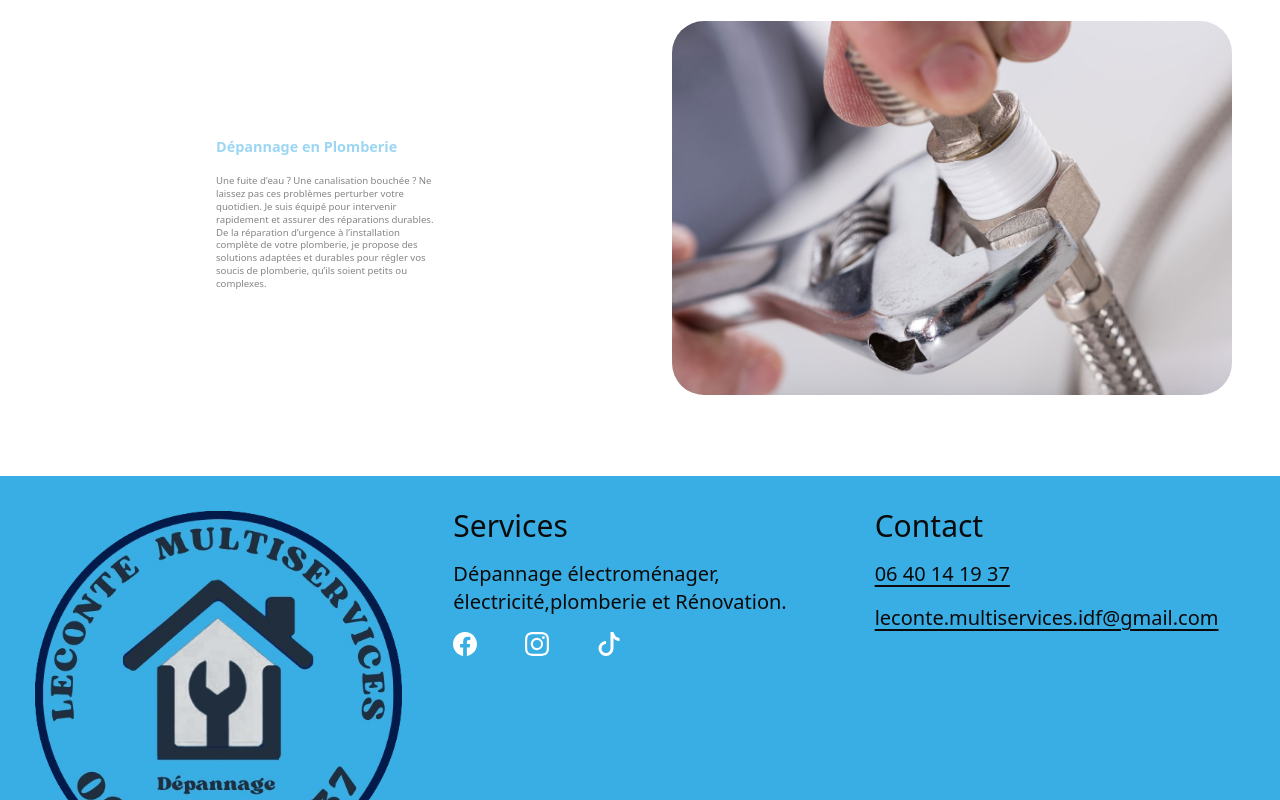
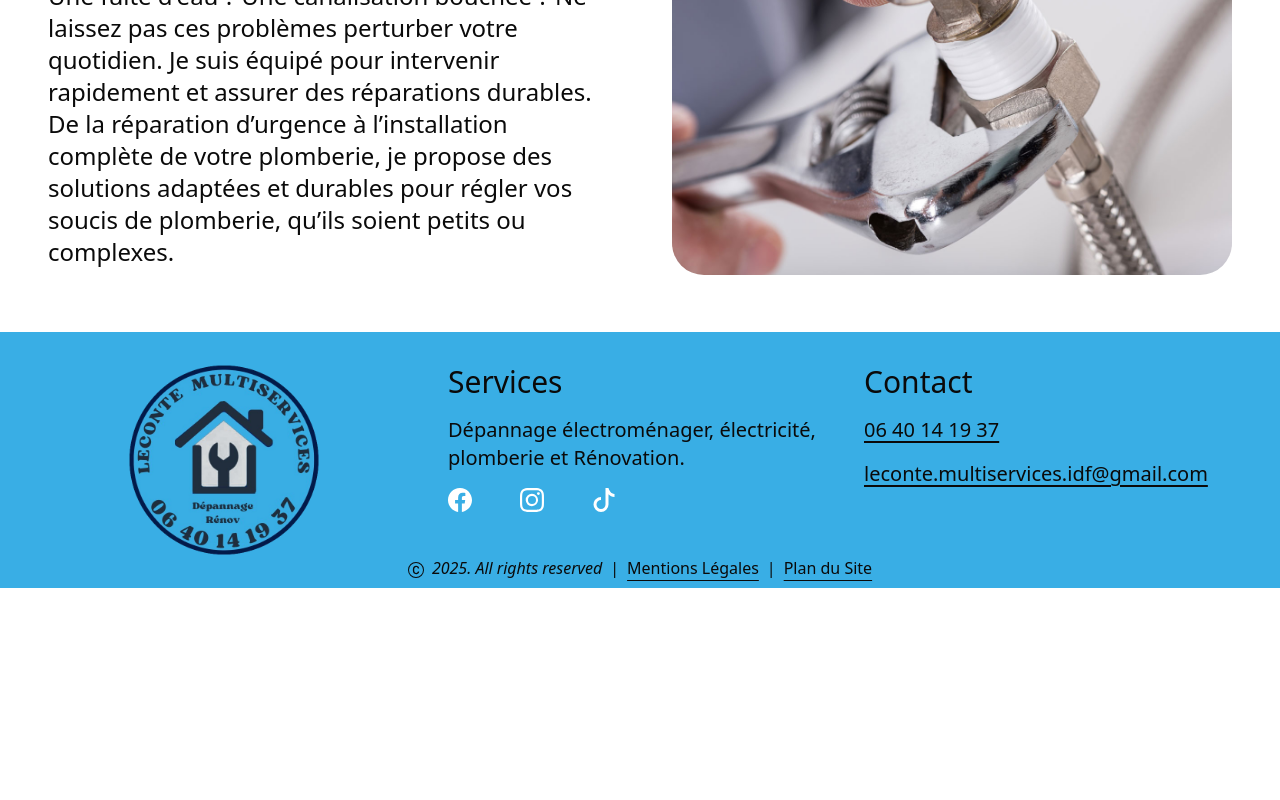
Before and after one commit to lucasYvernaux/nextjs-leconte-multiservices, a Next.js app: page /depannage in a window 1280 px wide. Shown: the part 2040-2840 px from the top of the page. After the commit the page ends 2628 px from the top, so only its background shows below. Built offline with nearby package versions, Linux system fonts and the light colour scheme.

Commit message:
refacto/discord : update advice discord

```diff
--- a/src/app/about/page.tsx
+++ b/src/app/about/page.tsx
@@ -1,4 +1,5 @@
 import { Map } from "@/components/Map";
+import { Section } from "@/components/section";
 import { Metadata } from "next";
 import Image from "next/image";
 import Link from "next/link";
@@ -48,30 +49,25 @@ export default function page() {
           </div>
         </div>
       </section>
-      <section className="section-about-renov flex flex-col p-12">
-        <div className="content flex gap-[4rem] flex-col md:flex-row">
-          <div className="content-image flex-1">
-            <Image
-              className="rounded-xl w-full"
-              src="/images/travaux.jpg"
-              alt="photo d'une personne réparant un aspirateur"
-              width={300}
-              height={200}
-            />
-          </div>
-          <div className="content-text text-start text-2xl flex flex-col gap-12 flex-1">
-            <h2 className="text-4xl font-bold text-leconte-primary">
-              Des conseils de qualité
-            </h2>
+      <Section
+        title="Des Conseils de qualité"
+        idPage="about"
+        name="conseils"
+        image={{
+          alt: "photo d'un appartement en travaux",
+          position: "left",
+          src: "/images/travaux.jpg",
+        }}
+      >
         <p>
           Nous sommes fiers de satisfaire les besoins de nos clients. Nous
-              pouvons également vous recommander des solutions alternatives
-              moins coûteuses et plus rapides à mettre en œuvre, sans
-              compromettre la qualité de vos projets et investissements.
+          pouvons également vous recommander des solutions alternatives moins
+          coûteuses et plus rapides à mettre en œuvre, sans compromettre la
+          qualité de vos projets et investissements.
         </p>
         <div className="content-btn flex justify-center w-full">
           <Link
-                className="text-2xl rounded-full px-8 py-2 bg-leconte-primary"
+            className="text-2xl rounded-full px-8 py-2 mt-12 bg-leconte-primary"
             type="button"
             rel=""
             href="/contact"
@@ -80,9 +76,7 @@ export default function page() {
             Demander un devis
           </Link>
         </div>
-          </div>
-        </div>
-      </section>
+      </Section>
       <Map idPage="about" />
     </>
   );
--- a/src/app/contact/page.tsx
+++ b/src/app/contact/page.tsx
@@ -95,7 +95,7 @@ export default function Page() {
           {({ handleSubmit, values }) => (
             <form
               onSubmit={handleSubmit}
-              className="flex flex-col gap-4 m-auto md:px-16 md:gap-12"
+              className="flex flex-col gap-4 m-auto md:w-3/4 md:px-16 md:gap-12"
             >
               <div className="flex flex-col gap-4 md:flex-row md:gap-8">
                 <div className="md:w-1/2">
@@ -273,7 +273,7 @@ const TextInputLiveFeedback = (propsInput: {
               showFeedback && !meta.error && "text-green-600"
             } ${
               showFeedback && meta.error && "text-red-600"
-            } duration-300 transform -translate-y-4 scale-75 top-4 z-10 origin-[0] start-2.5 peer-placeholder-shown:scale-100 peer-placeholder-shown:translate-y-0 peer-focus:scale-75 peer-focus:-translate-y-4 rtl:peer-focus:translate-x-1/4 rtl:peer-focus:left-auto`}
+            } duration-300 transform -translate-y-4 scale-75 top-4 origin-[0] start-2.5 peer-placeholder-shown:scale-100 peer-placeholder-shown:translate-y-0 peer-focus:scale-75 peer-focus:-translate-y-4 rtl:peer-focus:translate-x-1/4 rtl:peer-focus:left-auto`}
           >
             {propsInput.label}
           </Label>
--- a/src/app/page.tsx
+++ b/src/app/page.tsx
@@ -45,7 +45,7 @@ export default function Home() {
             maintenance.
           </p>
 
-          <div className="content-card flex gap-12 text-lg md:text-xl md:w-3/4 flex-col md:flex-row">
+          <div className="content-card flex gap-6 text-lg md:text-xl md:w-3/4 flex-col md:flex-row">
             <Card className="bg-leconte-secondary rounded-none text-start gap-0 p-0 flex-1">
               <CardContent className="md:h-1/2 gap-0 py-4">
                 <CardTitle className="font-bold mb-4 ">
@@ -125,7 +125,7 @@ export default function Home() {
           </div>
         </div>
       </section>
-      <section className="w-screen h-[70vh] p-12">
+      <section className="w-full h-[70vh] p-12">
         <AvisGoogle />
       </section>
       <Map idPage="home" />
--- a/src/app/renovation/page.tsx
+++ b/src/app/renovation/page.tsx
@@ -1,3 +1,4 @@
+import { Section } from "@/components/section";
 import { Metadata } from "next";
 import Image from "next/image";
 import Link from "next/link";
@@ -117,7 +118,7 @@ export default function page() {
           </div>
         </div>
       </section>
-
+      {/*
       <section className="section-renov-cuisine max-h-screen flex flex-col px-12">
         <div className="content flex gap-16 flex-col h-fit md:flex-row">
           <div className="content-text  text-start text-2xl fade-in flex-1 h-fit">
@@ -145,7 +146,29 @@ export default function page() {
             />
           </div>
         </div>
-      </section>
+      </section> */}
+      <Section
+        idPage="renovation"
+        name="cuisine"
+        image={{
+          alt: "gif d'une cuisine rénové avant / après",
+          position: "right",
+          src: "/images/video-cuisine-avant-apres.gif",
+          top: true,
+        }}
+        title="Rénovation cuisine à Paris"
+      >
+        <p>
+          Que vous souhaitiez rénover votre cuisine ou la créer, nous vous
+          proposons des solutions adaptées. Allant du simple montage de meubles
+          de cuisine en kit à la réalisation d&apos;une cuisine sur mesure avec
+          raccordement à la plomberie, électricité et gaz. Le tout toujours avec
+          le respect de votre budget, de vos délais et de l&apos;environnement.
+          Et nous vous accompagnons du début à la fin de votre projet, à chaque
+          étape du processus. De la prise de mesure à la mise en service de
+          l&apos;électroménager.
+        </p>
+      </Section>
     </>
   );
 }
--- a/src/components/footer.tsx
+++ b/src/components/footer.tsx
@@ -4,20 +4,27 @@ import Link from "next/link";
 
 export function Footer() {
   return (
-    <footer className="bg-leconte-primary p-8 gap-12 grid md:grid-cols-3  md:pd-12">
-      <Link href="/" className="flex flex-1" title="Retour à l'accueil">
+    <footer className="bg-leconte-primary p-8 w-full md:h-[32vh] flex flex-col md:pd-12">
+      <div className="flex gap-8 size-full flex-10 flex-col md:flex-row">
+        <div className="h-full flex-1">
+          <Link
+            href="/"
+            title="Retour à l'accueil"
+            className="contents size-fit m-auto"
+          >
             <Image
               src="/images/LECONTE-MULTISERVICES-v2-removebg-preview.png"
               alt="logo Leconte Multiservices"
-          className="w-full"
-          width={400}
-          height={400}
+              className="h-full w-fit object-contain m-auto"
+              width={1920}
+              height={1080}
             />
           </Link>
+        </div>
         <div className="flex flex-col gap-4 flex-1">
-        <h2 className="text-3xl">Services</h2>
+          <h2 className="text-3xl text-center md:text-start">Services</h2>
           <p className="text-xl">
-          Dépannage électroménager, électricité,plomberie et Rénovation.
+            Dépannage électroménager, électricité, plomberie et Rénovation.
           </p>
           <div className="flex gap-12 text-white">
             <a
@@ -72,8 +79,7 @@ export function Footer() {
         </div>
 
         <div className="text-start flex flex-col gap-4 flex-1">
-        <h2 className="text-3xl ">Contact</h2>
-
+          <h2 className="text-3xl text-center md:text-start ">Contact</h2>
           <a
             href="tel:0640141937"
             title="Appeler Leconte Multiservices"
@@ -81,7 +87,6 @@ export function Footer() {
           >
             06 40 14 19 37
           </a>
-
           <a
             href="mailto:leconte.multiservices.idf@gmail.com"
             title="Envoyer un mail à Leconte Multiservices"
@@ -90,8 +95,9 @@ export function Footer() {
             leconte.multiservices.idf@gmail.com
           </a>
         </div>
+      </div>
 
-      <div className="m-auto text-base text-center py-8 md:py-0 md:col-span-full">
+      <div className="text-base py-8 flex-1 flex items-end justify-center md:py-0">
         <span className="italic">
           <svg
             xmlns="http://www.w3.org/2000/svg"
--- a/src/components/section.tsx
+++ b/src/components/section.tsx
@@ -4,21 +4,34 @@ import { ReactNode } from "react";
 export function Section(props: {
   name: string;
   idPage: string;
+  animation?: boolean;
   class?: string;
-  image?: { position: string; src: string; alt: string; type?: boolean };
+  image?: {
+    position: string;
+    src: string;
+    alt: string;
+    type?: boolean;
+    top?: boolean;
+  };
   title: string;
   first?: boolean;
   children: ReactNode;
 }) {
   return (
     <section
-      className={`section-${props.idPage}-${props.name} flex flex-col p-12 ${
-        props.class ? props.class : ""
-      } ${props.first ? "md:h-screen" : ""}`}
+      className={`section-${props.idPage}-${
+        props.name
+      } flex flex-col p-12 md:max-h-screen ${props.class ? props.class : ""} ${
+        props.first ? "md:h-screen" : ""
+      }`}
     >
       <div className="content flex gap-16 flex-col md:flex-row ">
         {props.image?.position == "left" && (
-          <div className="content-image flex items-center md:flex-1">
+          <div
+            className={`content-image flex ${
+              props.image.top ? "" : "items-center"
+            } md:flex-1`}
+          >
             {!props.image?.type ? (
               <Image
                 className="rounded-4xl w-full"
@@ -38,9 +51,13 @@ export function Section(props: {
           </div>
         )}
 
-        <div className="content-text text-start text-2xl fade-in md:flex-1">
+        <div
+          className={`content-text text-start text-2xl ${
+            props.animation ? "fade-in" : ""
+          } md:flex-1`}
+        >
           <h2
-            className={`text-4xl my-12 font-bold text-leconte-primary ${
+            className={`text-4xl mb-12 font-bold text-leconte-primary ${
               props.first && "text-center mt-0"
             }`}
           >
@@ -49,7 +66,11 @@ export function Section(props: {
           {props.children}
         </div>
         {props.image?.position == "right" && (
-          <div className="content-image flex items-center max-h-screen md:flex-1">
+          <div
+            className={`content-image flex ${
+              props.image.top ? "" : "items-center"
+            } md:flex-1`}
+          >
             {!props.image?.type ? (
               <Image
                 className="rounded-4xl w-full"
```
Lines whose indentation alone changed are shown as unchanged.
